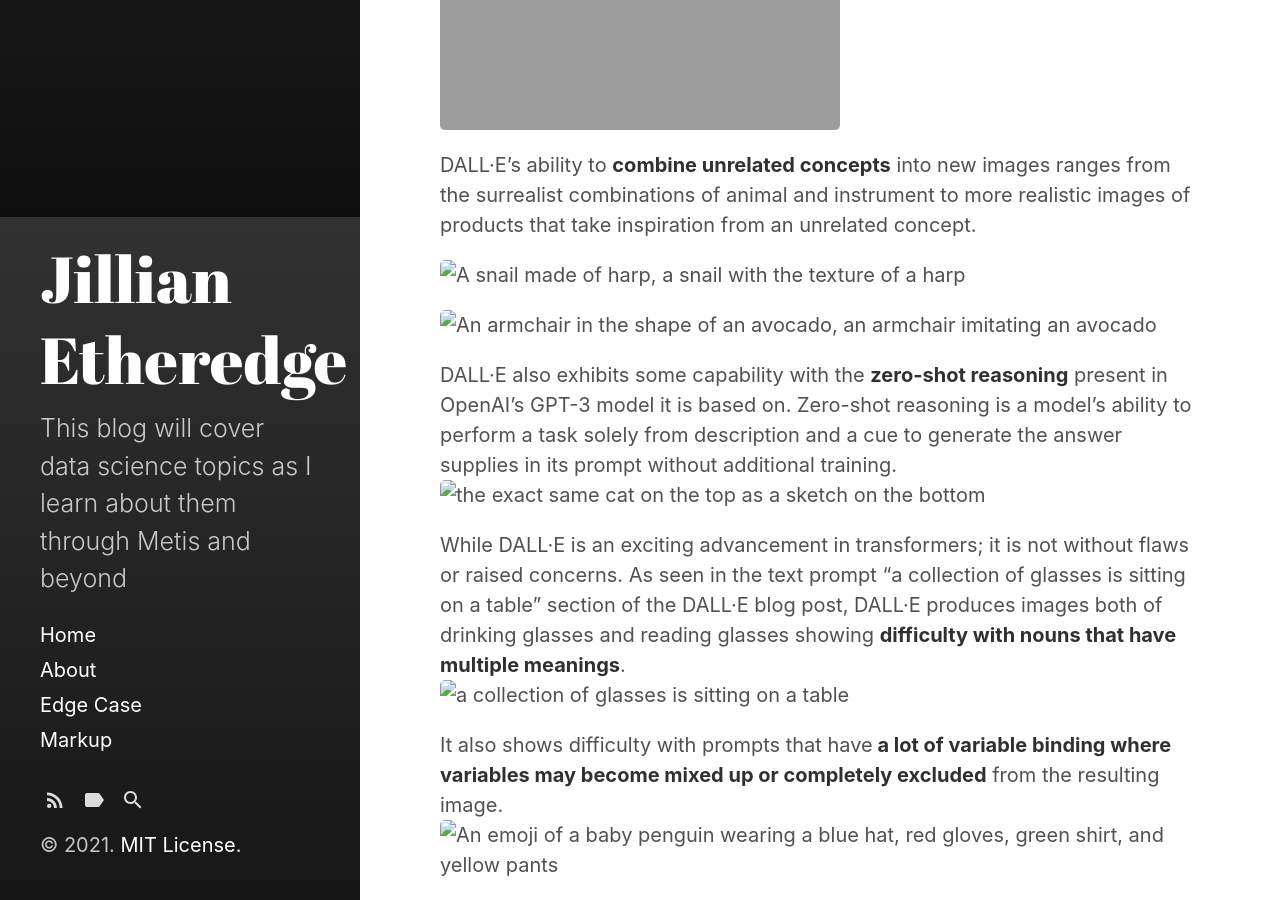
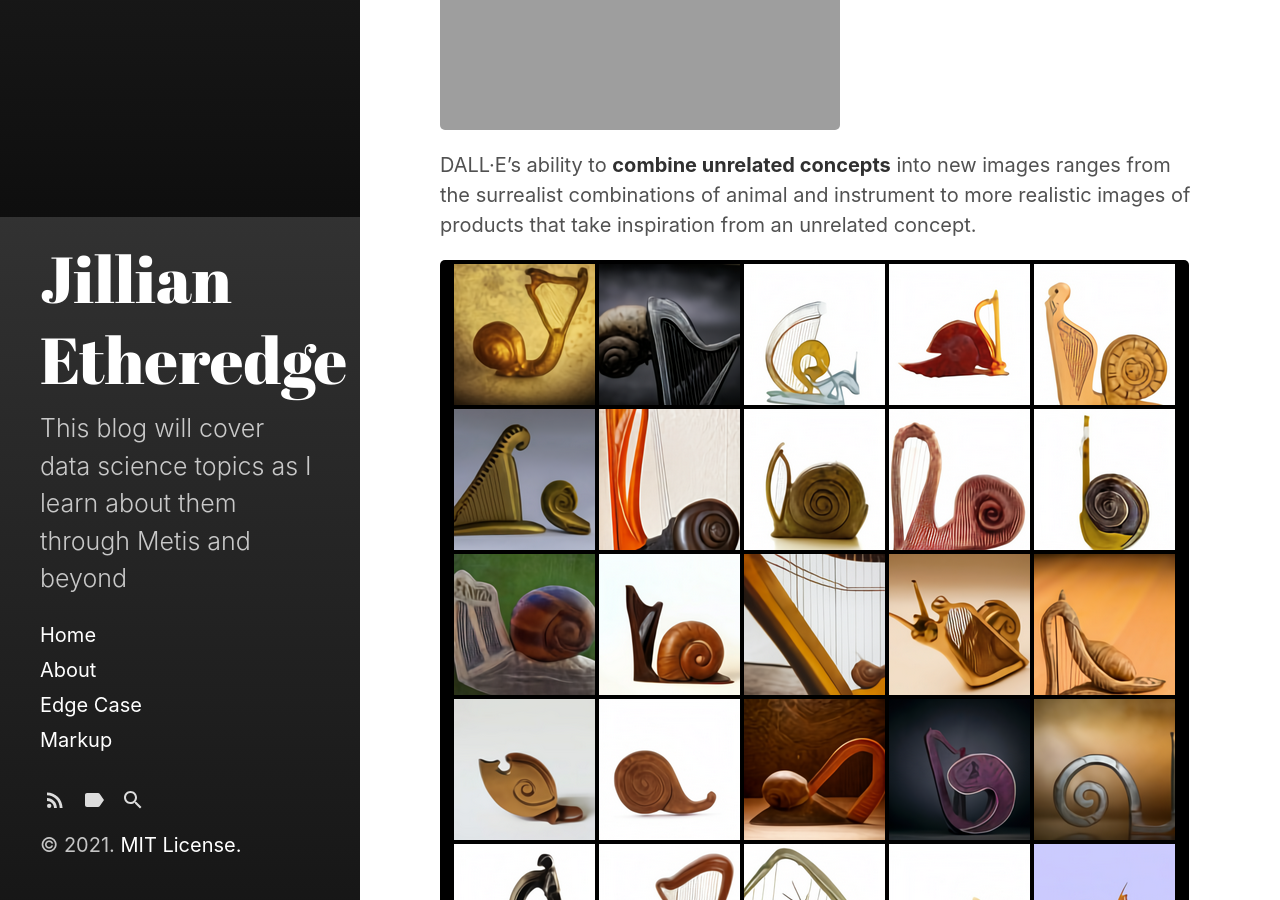
Before and after one commit to Jilliane1993/Jilliane1993.github.io, a Jekyll site: the page built from _posts/2021-02-01-Dalle.md, in a window 1280 px wide and 900 px high, scrolled down 2483 px. Built offline with Jekyll 4.4.1, drawn with Linux system fonts in a browser that asks for light colours.

Commit message:
Update 2021-02-01-Dalle.md

```diff
--- a/_posts/2021-02-01-Dalle.md
+++ b/_posts/2021-02-01-Dalle.md
@@ -26,17 +26,17 @@ title: Exploring Transformers and OpenAI's DALL·E
 
 <p>DALL·E’s ability to <strong>combine unrelated concepts</strong> into new images ranges from the surrealist combinations of animal and instrument to more realistic images of products that take inspiration from an unrelated concept. </p>
 
-![A snail made of harp, a snail with the texture of a harp](Images/Screenshot_2021-01-30 DALL·E Creating Images from Text(5).png)
-![An armchair in the shape of an avocado, an armchair imitating an avocado](Images/Screenshot_2021-01-30 DALL·E Creating Images from Text(6).png)
+![A snail made of harp, a snail with the texture of a harp](/Images/Screenshot_2021-01-30 DALL·E Creating Images from Text(5).png)
+![An armchair in the shape of an avocado, an armchair imitating an avocado](/Images/Screenshot_2021-01-30 DALL·E Creating Images from Text(6).png)
 
 DALL·E also exhibits some capability with the <strong>zero-shot reasoning</strong> present in OpenAI’s GPT-3 model it is based on. Zero-shot reasoning is a model’s ability to perform a task solely from description and a cue to generate the answer supplies in its prompt without additional training.
-![the exact same cat on the top as a sketch on the bottom](Images/zeroshot.png)
+![the exact same cat on the top as a sketch on the bottom](/Images/zeroshot.png)
 
  While DALL·E is an exciting advancement in transformers; it is not without flaws or raised concerns. As seen in the text prompt  “a collection of glasses is sitting on a table” section of the DALL·E blog post, DALL·E produces images both of drinking glasses and reading glasses showing <strong>difficulty with nouns that have multiple meanings</strong>.
-![a collection of glasses is sitting on a table](Images/glasses.png)
+![a collection of glasses is sitting on a table](/Images/glasses.png)
 
 It also shows difficulty with prompts that have<strong> a lot of variable binding where variables may become mixed up or completely excluded</strong> from the resulting image.
-![An emoji of a baby penguin wearing a blue hat, red gloves, green shirt, and yellow pants](Images/Screenshot_2021-01-30 DALL·E Creating Images from Text(1).png)
+![An emoji of a baby penguin wearing a blue hat, red gloves, green shirt, and yellow pants](/Images/Screenshot_2021-01-30 DALL·E Creating Images from Text(1).png)
 
 With how cutting-edge DALL·E is at the point of writing this post (February 2021, DALL·E blog post released Jan 2021), it isn’t surprising that even with the limited selection of material presented there are still obvious areas of needed improvement with the model. <strong>No model is perfect and one as advanced as DALL·E is no exception</strong>. What I cannot help but wonder about are the potential implications of models like DALL·E. I find it easy to image DALL·E being used as a method of essentially creating e-commerce deepfakes. Some of the images could easily be mistaken for real-world images, for example some of the avocado chairs look like images of a chair you might see on a furniture website. It is not out of the realm of possibility that someone could scam money from shoppers by listing items for sale generated by DALL·E that look realistic but do not in fact exist. DALL·E is not available for public use at the time of this post, I’m curious to see the additional research OpenAI will conduct and implement to mitigate bias and help prevent unethical usage of DALL·E.
 
```
